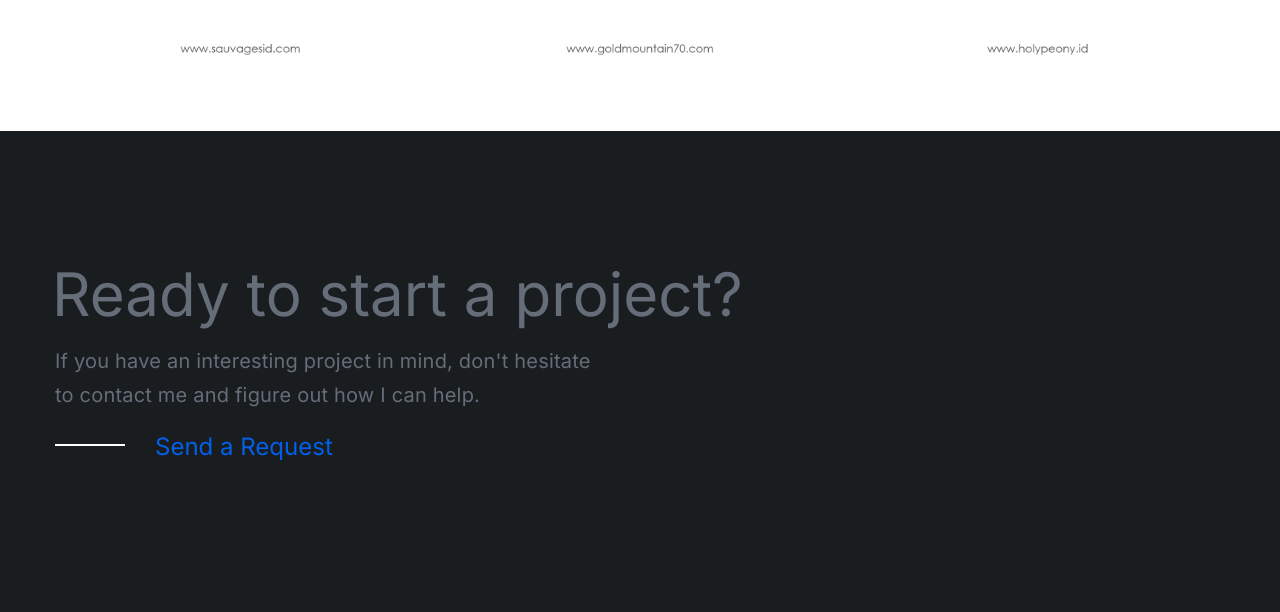
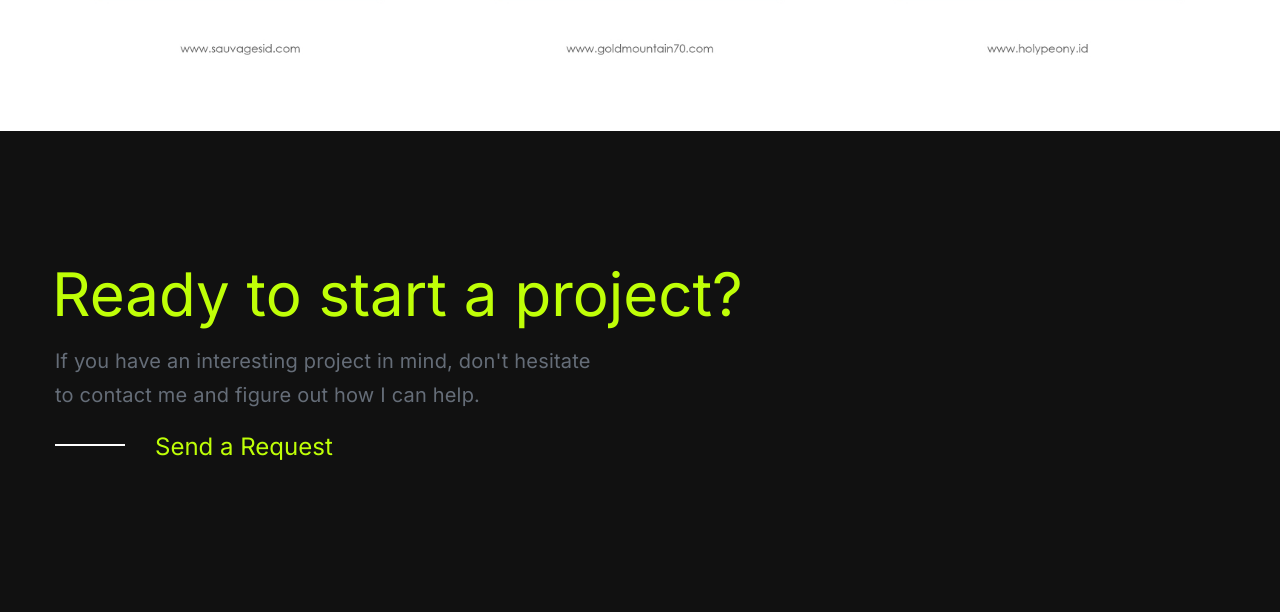
Before and after one commit to haghest/sisivisual, a plain HTML site: page index.html in a window 1280 px wide. Shown: the part 7239-7851 px from the top of the page. Drawn offline with Linux system fonts and the light colour scheme; a web font is replaced by a local one.

Commit message:
Update colors.css

```diff
--- a/assets/css/colors.css
+++ b/assets/css/colors.css
@@ -64,7 +64,7 @@ Table of Contents
 .footer-inverse,
 .agency-modern .about .info,
 .cta_01 {
-  background: #1a1d20;
+   background: #111;
 }
 
 /*-----------------------------------------------------
@@ -216,3 +216,13 @@ Table of Contents
 .footer-inverse .follow-us-links li a {
    color: #656d78;
 }
+
+/*-----------------------------------------------------
+#color #BFFF07
+------------------------------------------------------*/
+
+.cta_01 h2,
+.cta_02 h2,
+.cta-link {
+   color: #bfff07;
+}
```
Lines whose indentation alone changed are shown as unchanged.
